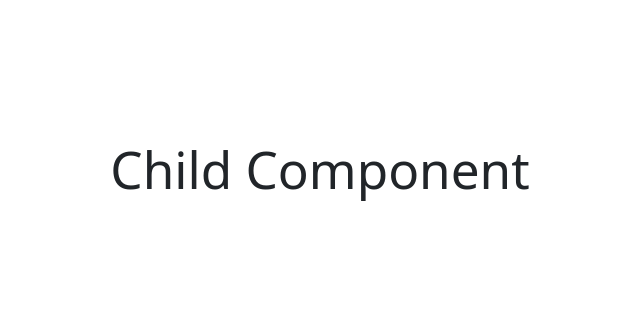
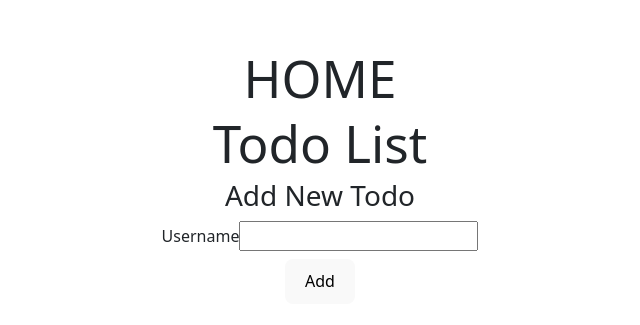
Before and after one commit to SolaimanDev/React-Learn, a React (Vite) app: page / in a window 1280 px wide. Shown: the part 223-548 px from the top of the page, without its empty margins (320-960 px from the left). Built offline with nearby package versions, Linux system fonts and the light colour scheme.

Commit message:
feat: child to parent data pass

```diff
--- a/src/App.jsx
+++ b/src/App.jsx
@@ -2,17 +2,15 @@
 import './App.css'
 import 'bootstrap/dist/css/bootstrap.min.css';
 import 'primeicons/primeicons.css';
- import Child from './components/STATE_LIFTING/Child';
+import Home from './components/STATE_LIFTING/Home';
+
 
 function App() {
-  const handleChildData = (data) => {
-    console.log(data);
-  }
+
   return (
     <>
      <div className="App">
-      <Child onChildData={handleChildData} />
-
+        <Home/>
       </div>
 
     </>
--- /dev/null
+++ b/src/components/STATE_LIFTING/Home.jsx
@@ -0,0 +1,20 @@
+
+import React,{useState} from 'react'
+import Todos from './Todos'
+import NewTodo from './NewTodo';
+
+export default function Home() {
+    const dummyTodos=[];
+    const [todos,setTodos]= useState(dummyTodos);
+    const handleTodo=(newTodo)=>{
+       setTodos([...todos,newTodo]);
+    }
+  return (
+    <div>
+      <h1>HOME</h1>
+
+<Todos todos={todos}/>
+<NewTodo onTodo={handleTodo}/>
+    </div>
+  )
+}
--- /dev/null
+++ b/src/components/STATE_LIFTING/NewTodo.jsx
@@ -0,0 +1,31 @@
+import React, {useState} from 'react'
+import { InputText } from "primereact/inputtext";
+import { Button } from 'primereact/button';
+
+export default function NewTodo(props) {
+    const [item ,setItem] = useState("");
+
+    const addItemHandler=(e)=>{
+        e.preventDefault();
+        console.log(e.target.item.value);
+        props.onTodo(item);
+    }
+
+
+  return (
+    <div>
+      <h3> Add New Todo</h3>
+      <form action="" onSubmit={addItemHandler}>
+      <div className="flex flex-column gap-2">
+    <label htmlFor="item">Username</label>
+    <InputText id="item" name="item" value={item}  aria-describedby="username-help" onChange={(e)=>setItem(e.target.value)}/>
+
+    </div>
+    <div className="flex flex-column gap-2 pt-2">
+     <Button label="Add" type="submit" />
+
+    </div>
+      </form>
+    </div>
+  )
+}
--- /dev/null
+++ b/src/components/STATE_LIFTING/Todo.jsx
@@ -0,0 +1,11 @@
+import React from 'react'
+
+export default function Todo(props) {
+  return (
+    <div>
+
+        <p>{props.todo}</p>
+
+    </div>
+  )
+}
--- /dev/null
+++ b/src/components/STATE_LIFTING/Todos.jsx
@@ -0,0 +1,15 @@
+import React from 'react'
+import Todo from './Todo'
+
+export default function Todos(props) {
+
+
+  return (
+    <div>
+      <h1>Todo List</h1>
+      { props.todos.map((todo,index)=>(
+        <Todo key={index} todo={todo}/>
+      ))}
+    </div>
+  )
+}
```
